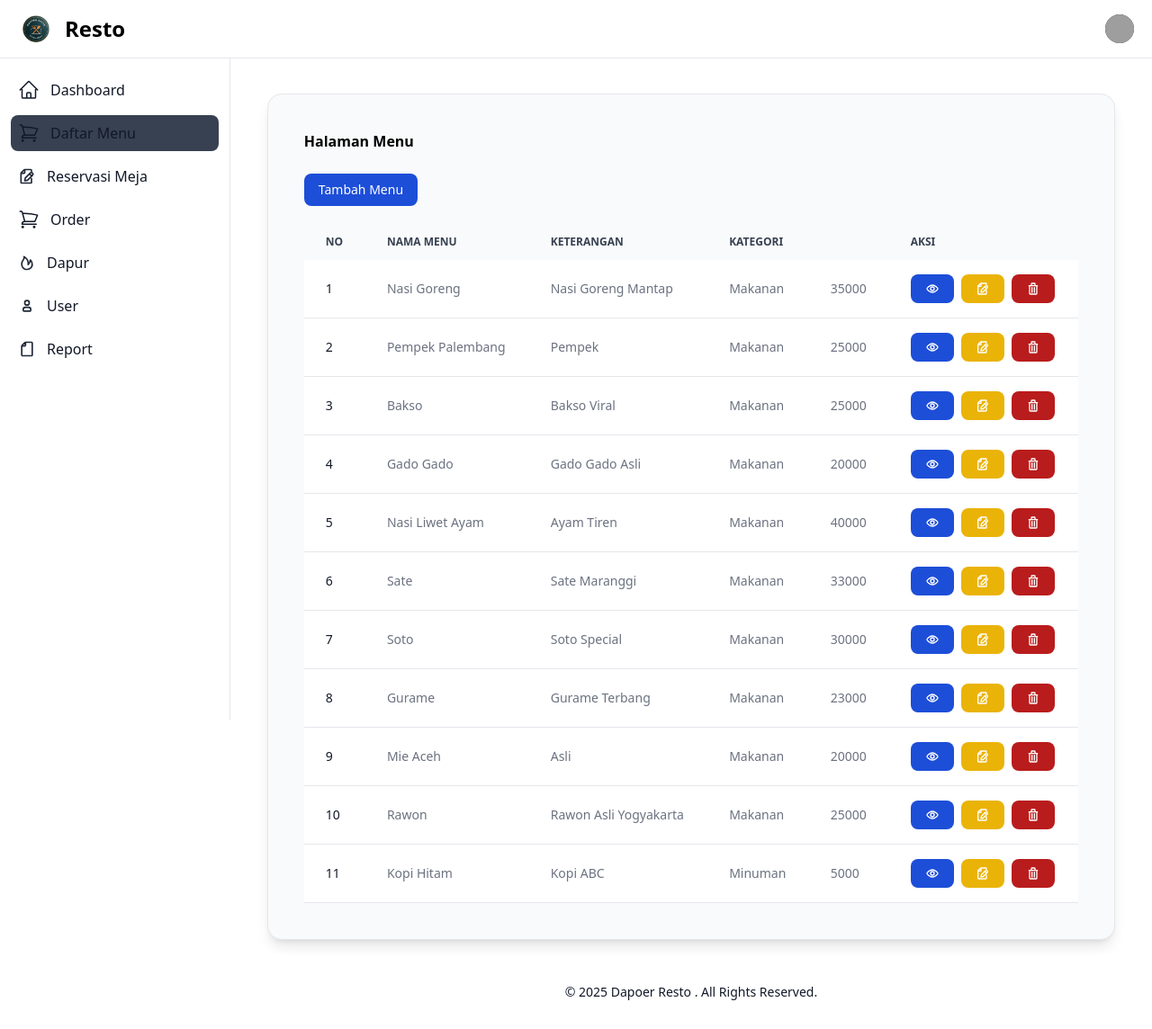
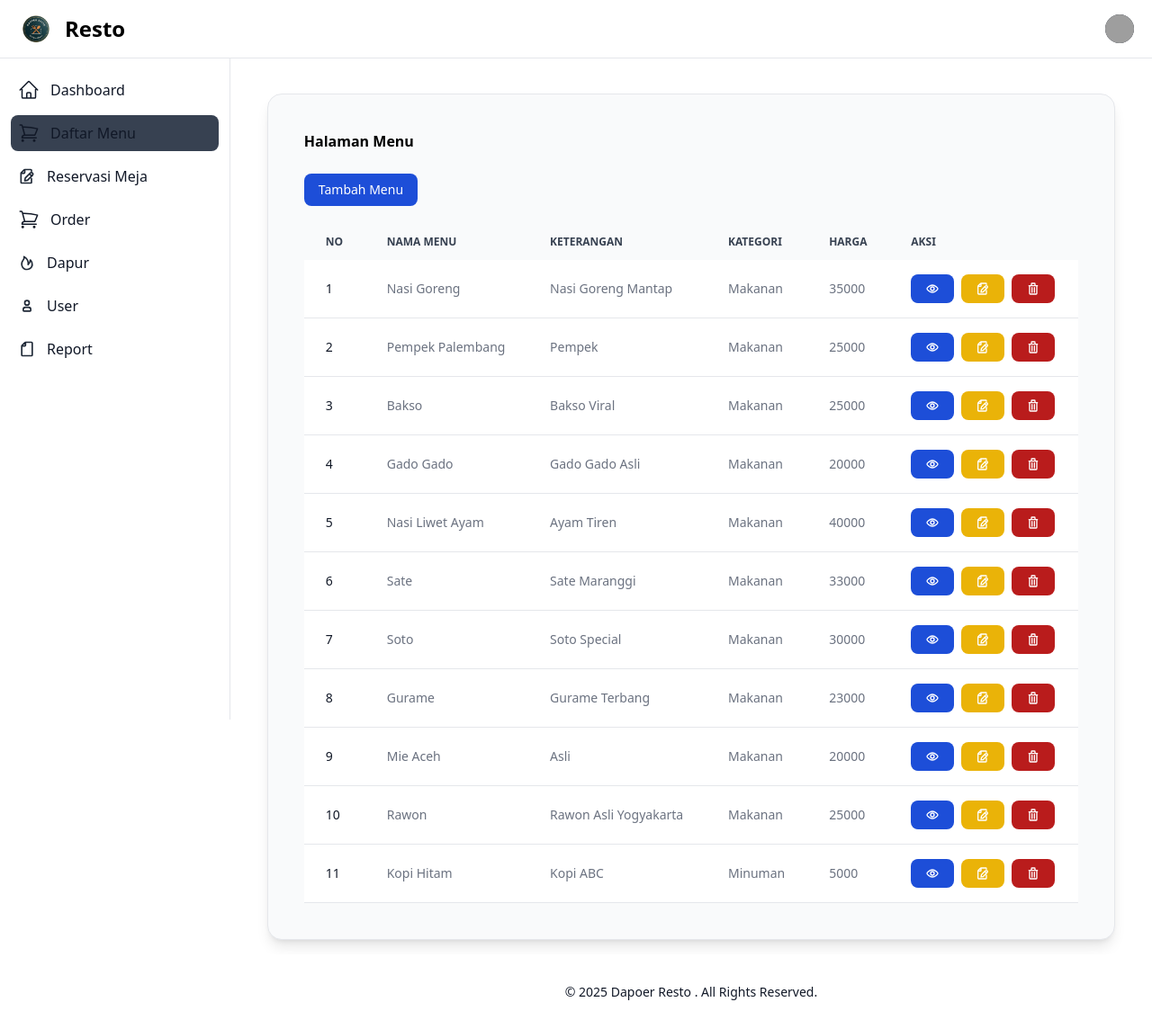
Before and after one commit to rifqyfakhryzain/Tubes-RPL-1, a PHP site: page /menu.php in a window 1280 px wide. Shown: the top 1144 px of the page at 90% size. Run offline with PHP 8.4, Linux system fonts and the light colour scheme; a user stored in the database is signed in; data comes from the database, SQL or seed files in the repository; some libraries are stand-ins or nearby versions; grey boxes are pictures that could not be loaded.

Commit message:
Mengubah tampilan menu

```diff
--- a/menu.php
+++ b/menu.php
@@ -107,7 +107,7 @@ while ($record = mysqli_fetch_assoc($query)) {
                               Kategori
                            </th>
                            <th scope="col" class="px-6 py-3">
-
+                              Harga
                            </th>
                            <th scope="col" class="px-6 py-3">
                               Aksi
```
